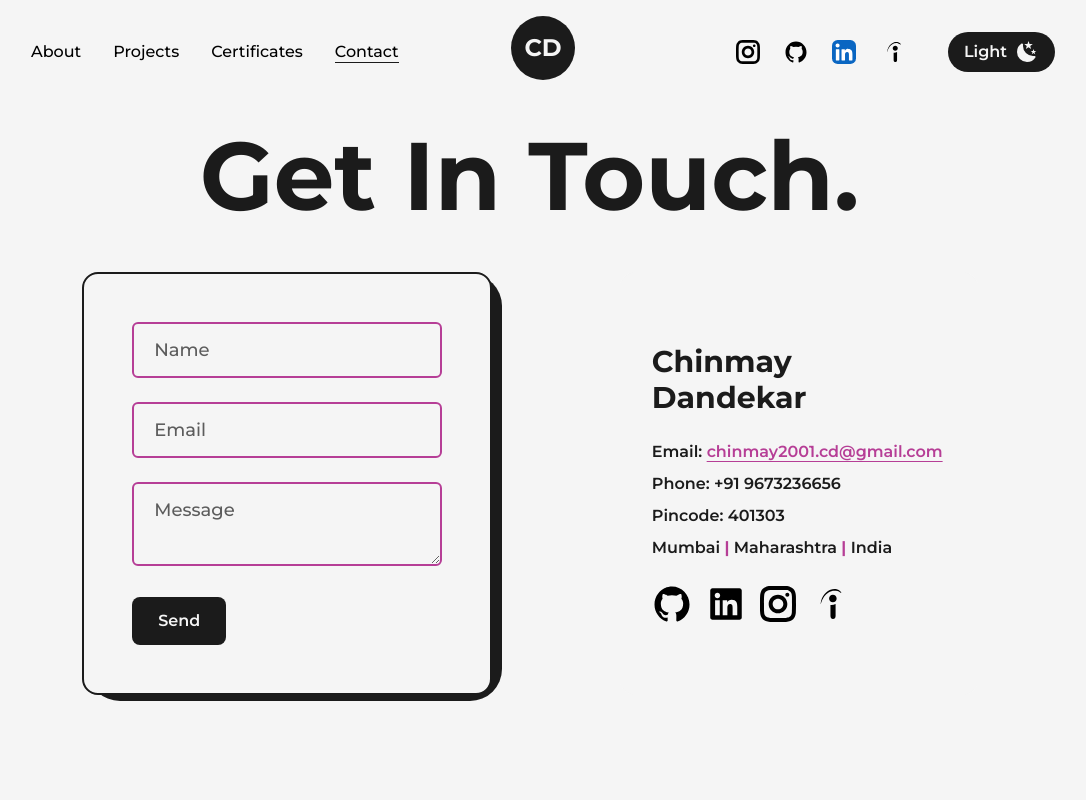
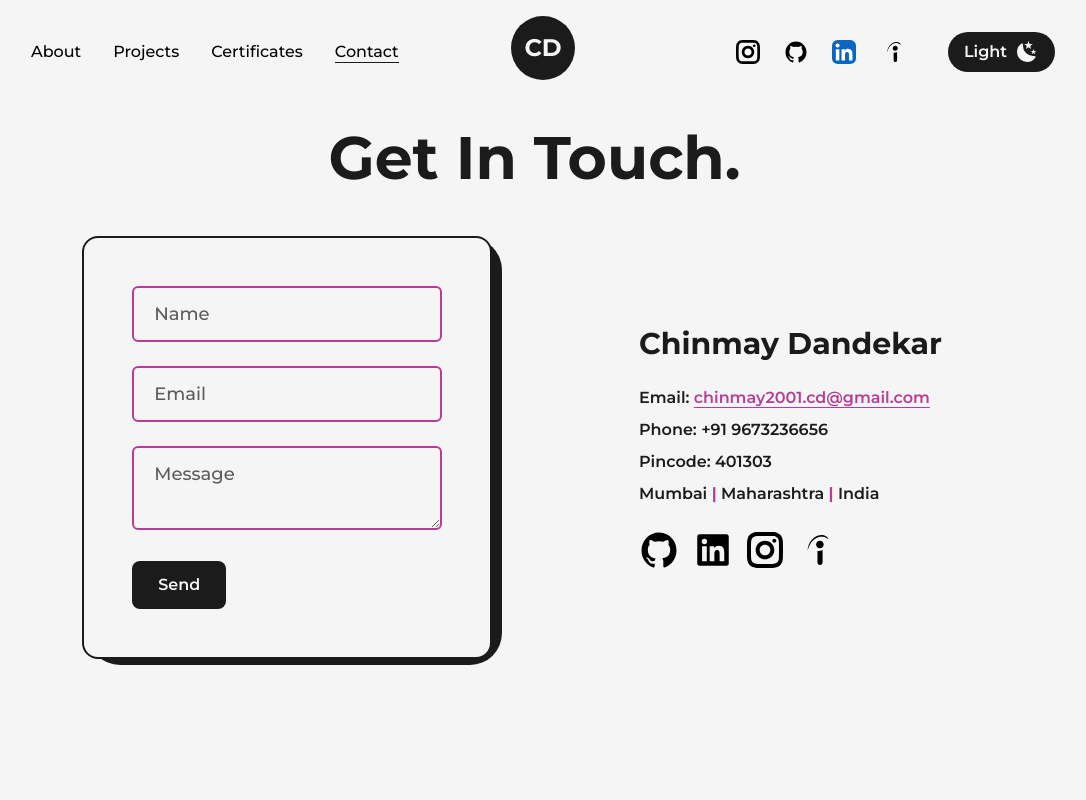
Before and after one commit to ChinmayDandekar/NextJs-Portfolio, a Next.js app: page /contact in a window 1280 px wide. Shown: the top 800 px of the page, without its empty margins (97-1183 px from the left). Built offline with nearby package versions, Linux system fonts and the light colour scheme.

Commit message:
updated profile pic

```diff
--- a/src/pages/about.jsx
+++ b/src/pages/about.jsx
@@ -4,7 +4,7 @@ import Skills from '@/components/about/Skills'
 import Head from 'next/head'
 import Image from 'next/image'
 import React from 'react'
-import ProfilePic from '../../public/images/profile/Chinmay.jpg'
+import ProfilePic from '../../public/images/profile/Chinmay pic.jpg'
 import { useRef } from 'react'
 import { useInView, useMotionValue, useSpring } from 'framer-motion'
 import { useEffect } from 'react'
--- a/src/pages/contact.jsx
+++ b/src/pages/contact.jsx
@@ -61,7 +61,7 @@ const contact = () => {
 			<TransitionEffect />
 			<main className='flex w-full flex-col items-center justify-center dark:text-light'>
 				<Layout className="pt-4">
-					<AnimatedText className='text-6xl lg:text-4xl xs:text-3xl' text={"Get In Touch."} />
+					<AnimatedText className='!text-6xl lg:!text-5xl md:!text-4xl xs:!text-3xl' text={"Get In Touch."} />
 					<div className='grid grid-cols-8 w-full  h-auto py-10 '>
 
 						<div
@@ -101,7 +101,7 @@ const contact = () => {
 
 						</div>
 
-						<div className='col-span-4 w-[70%]  h-auto  mx-auto p-8 flex flex-col items-start justify-center relative rounded-2xl  bg-light dark:bg-dark  lg:col-span-8 lg:items-center lg:my-8 lg:w-full sm:w-full sm:p-4'>
+						<div className='col-span-4 w-full  h-auto  ml-16 p-8 flex flex-col items-start justify-center relative rounded-2xl  bg-light dark:bg-dark  lg:col-span-8 lg:items-center lg:my-8 lg:ml-0  sm:p-4'>
 							<div className=' text-dark  font-bold text-3xl  mb-6 sm:text-2xl xs:text-xl sm:mb-3  dark:text-light'>
 								Chinmay Dandekar
 							</div>
--- a/src/pages/index.jsx
+++ b/src/pages/index.jsx
@@ -32,7 +32,7 @@ export default function Home() {
             </div>
             <div className='w-1/2 flex flex-col items-center self-center lg:w-full lg:text-center'>
 
-              <AnimatedText text={"Turning Vision Into Reality With Code And Design. "} className='!text-6xl !text-left xl:!text-5xl lg:!text-center lg:!text-6xl md:!text-5xl sm:text-3xl ' />
+              <AnimatedText text={"Turning Vision Into Reality With Code And Design. "} className='!text-6xl !text-left xl:!text-5xl lg:!text-center lg:!text-6xl md:!text-5xl sm:!text-3xl ' />
               <p className='my-4 text-base font-medium md:text-sm sm:text-xs'>As a skilled full-stack developer, I am dedicated to turning ideas into innovative web applications.
                 Explore my latest projects and articles, showcasing my expertise in Next.js and web development.</p>
               <div className='flex items-center self-start mt-2 lg:self-center'>
```
Also changed, not shown: public/images/profile/Chinmay pic.jpg (added).
